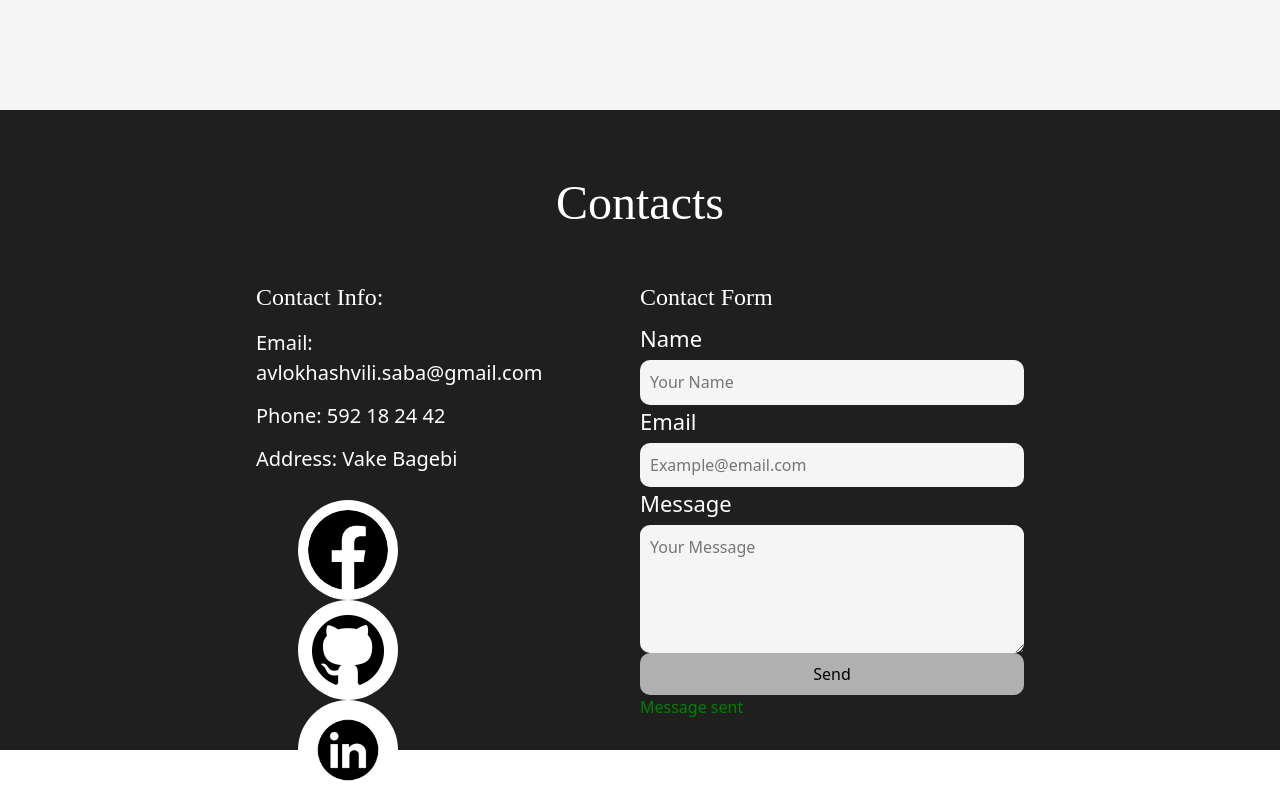
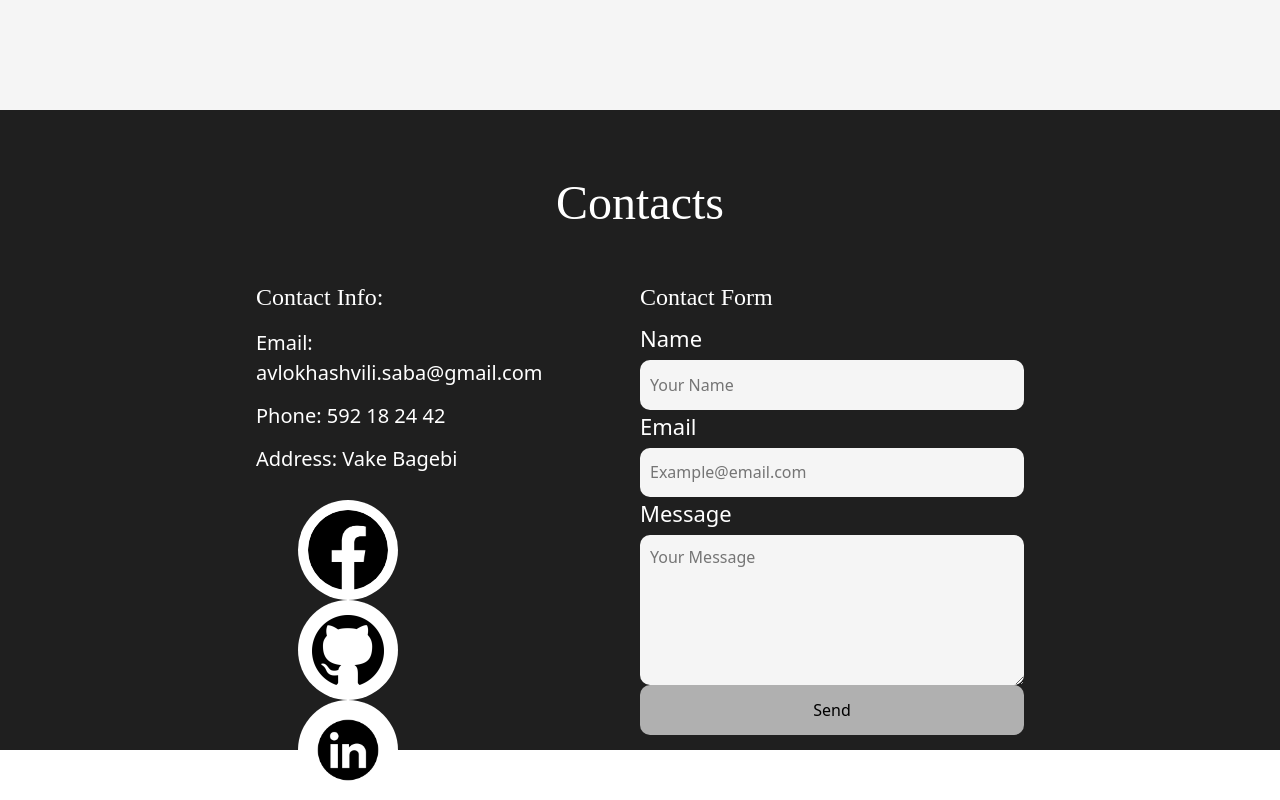
Before and after one commit to SabaAV/SabaAV_CV, a React (Create React App) app: page / in a window 1280 px wide. Shown: the part 2770-3570 px from the top of the page. Built offline with nearby package versions, Linux system fonts and the light colour scheme; a web font is replaced by a local one.

Commit message:
Update Contacts.js

```diff
--- a/src/Pages/Contacts.js
+++ b/src/Pages/Contacts.js
@@ -95,7 +95,6 @@ function Contacts() {
             <textarea name="message" required placeholder="Your Message" />
 
             <button type="submit">Send</button>
-            <p style={{ color: "green" }}>Message sent</p>
             {status === "success" && <p>Message sent</p>}
             {status === "error" && (
               <p style={{ color: "red" }}>Error sending message</p>
```
